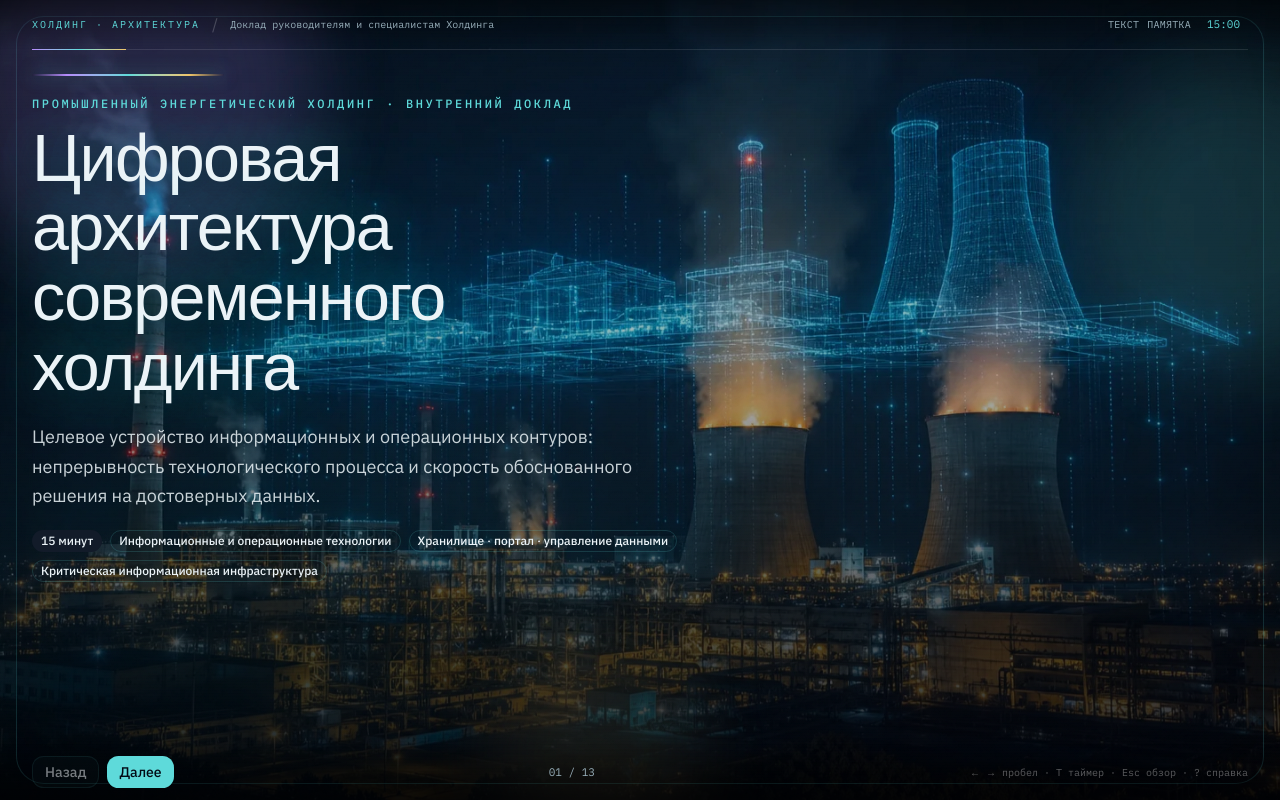
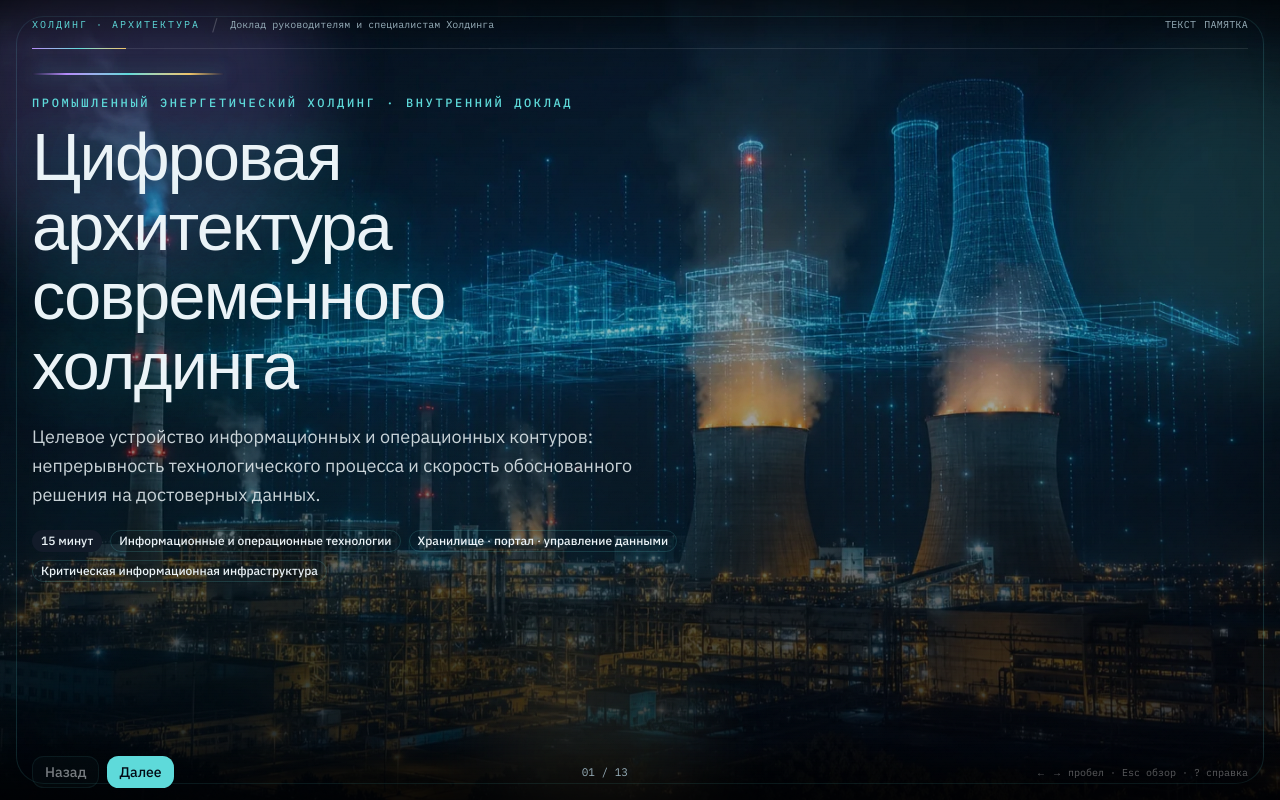
Before and after one commit to juliaapricode-sys/future-it-blueprint, a Next.js app: page / in a window 1280 px wide. Built offline with nearby package versions, Linux system fonts and the light colour scheme; a web font is replaced by a local one.

Commit message:
Убрать таймер с экрана слайдов
Co-authored-by: julia.apricode <julia.apricode@gmail.com>

```diff
--- a/src/components/deck/Deck.tsx
+++ b/src/components/deck/Deck.tsx
@@ -29,7 +29,7 @@ import {
 } from "@/components/deck/slides";
 import { Button } from "@/components/ui/button";
 import { SCENES } from "@/data/scenes";
-import { SLIDES, TALK_MINUTES } from "@/data/talk";
+import { SLIDES } from "@/data/talk";
 import { cn } from "@/lib/utils";
 
 const SLIDE_VIEWS = [
@@ -47,13 +47,6 @@ const SLIDE_VIEWS = [
   PrepareSlide,
   Next90Slide,
 ] as const;
-
-function formatClock(totalSec: number) {
-  const clamped = Math.max(0, totalSec);
-  const m = Math.floor(clamped / 60);
-  const s = clamped % 60;
-  return `${m}:${s.toString().padStart(2, "0")}`;
-}
 
 function parseSlideHash() {
   const fromHash = Number.parseInt(window.location.hash.replace("#", ""), 10);
@@ -76,15 +69,11 @@ export function Deck() {
   const index = useSyncExternalStore(subscribeHash, parseSlideHash, () => 0);
   const [overview, setOverview] = useState(false);
   const [help, setHelp] = useState(false);
-  const [running, setRunning] = useState(false);
-  const [elapsed, setElapsed] = useState(0);
   const [touchX, setTouchX] = useState<number | null>(null);
 
   const last = SLIDE_VIEWS.length - 1;
   const meta = SLIDES[index];
   const View = SLIDE_VIEWS[index];
-  const budget = TALK_MINUTES * 60;
-  const remaining = budget - elapsed;
 
   const go = useCallback(
     (next: number) => {
@@ -106,12 +95,6 @@ export function Deck() {
   }, []);
 
   useEffect(() => {
-    if (!running) return;
-    const id = window.setInterval(() => setElapsed((v) => v + 1), 1000);
-    return () => window.clearInterval(id);
-  }, [running]);
-
-  useEffect(() => {
     const onKey = (event: KeyboardEvent) => {
       const target = event.target as HTMLElement | null;
       if (target && ["INPUT", "TEXTAREA"].includes(target.tagName)) return;
@@ -125,10 +108,6 @@ export function Deck() {
       if (event.key === "Escape") {
         setHelp(false);
         setOverview((v) => !v);
-        return;
-      }
-      if (event.key === "t" || event.key === "T") {
-        setRunning((v) => !v);
         return;
       }
       if (event.key === "f" || event.key === "F") {
@@ -156,7 +135,6 @@ export function Deck() {
         event.key === "j"
       ) {
         event.preventDefault();
-        if (!running) setRunning(true);
         go(index + 1);
         return;
       }
@@ -167,7 +145,7 @@ export function Deck() {
     };
     window.addEventListener("keydown", onKey);
     return () => window.removeEventListener("keydown", onKey);
-  }, [go, index, last, running]);
+  }, [go, index, last]);
 
   const progress = useMemo(
     () => ((index + 1) / SLIDE_VIEWS.length) * 100,
@@ -206,21 +184,6 @@ export function Deck() {
           >
             Памятка
           </Link>
-          <button
-            type="button"
-            onClick={() => setRunning((v) => !v)}
-            className={cn(
-              "font-mono rounded-md px-2 py-1 text-[11px] tabular-nums",
-              remaining < 0
-                ? "text-destructive"
-                : remaining < 120
-                  ? "text-gold"
-                  : "text-cyan"
-            )}
-            aria-label="Таймер доклада"
-          >
-            {formatClock(remaining)}
-          </button>
         </div>
       </header>
 
@@ -301,10 +264,7 @@ export function Deck() {
           </Button>
           <Button
             size="sm"
-            onClick={() => {
-              if (!running) setRunning(true);
-              go(index + 1);
-            }}
+            onClick={() => go(index + 1)}
             disabled={index === last}
           >
             Далее
@@ -314,7 +274,7 @@ export function Deck() {
           {String(index + 1).padStart(2, "0")} / {String(SLIDE_VIEWS.length).padStart(2, "0")}
         </p>
         <p className="hidden font-mono text-[10px] text-white/35 md:block">
-          ← → пробел · T таймер · Esc обзор · ? справка
+          ← → пробел · Esc обзор · ? справка
         </p>
       </footer>
 
@@ -330,7 +290,6 @@ export function Deck() {
             <p className="font-heading text-lg text-paper">Управление</p>
             <ul className="mt-3 space-y-2 font-mono text-xs text-muted-foreground">
               <li>← → / пробел / J K — слайды</li>
-              <li>T — старт и пауза таймера 15:00</li>
               <li>F — полный экран</li>
               <li>Esc — обзор всех слайдов</li>
               <li>Home / End — начало и конец</li>
```
Also changed, not shown: 1 other file (tests, documents, lock files or other folders).
